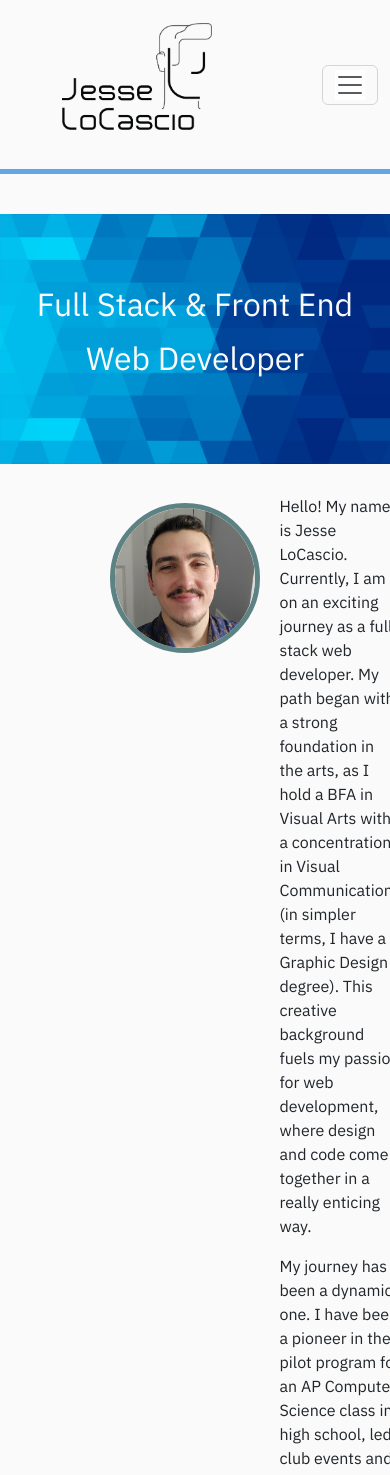
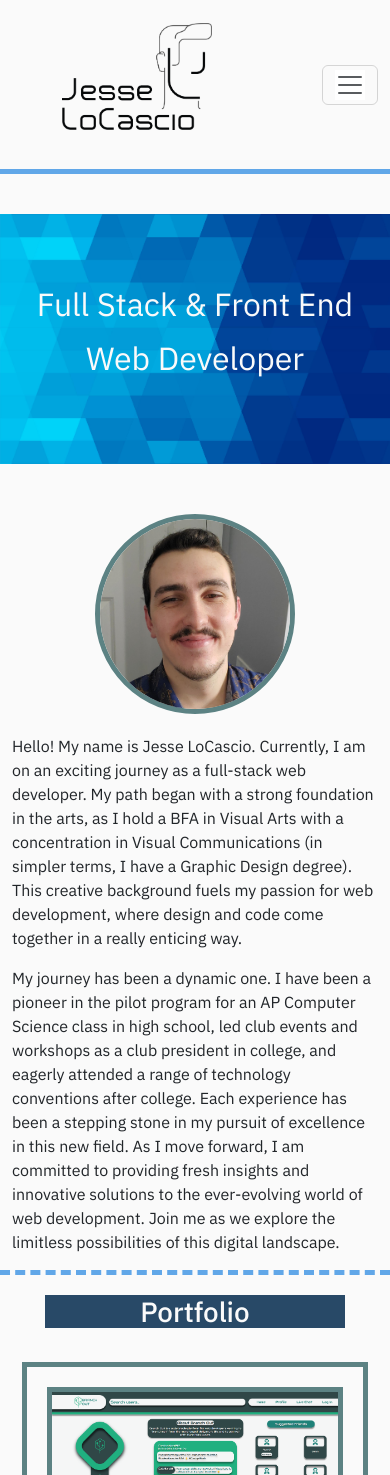
Before and after one commit to jeslocascio/Professional_Portfolio_Website, a React (Vite) app: page / in a window 390 px wide. Shown: the top 1475 px of the page. Built offline with nearby package versions, Linux system fonts and the light colour scheme; the HTML template or start-up script is replaced by a standard one.

Commit message:
Made About Me responsive

```diff
--- a/src/components/AboutMe.jsx
+++ b/src/components/AboutMe.jsx
@@ -4,7 +4,7 @@ import "../styles/AboutMe.css";
 
 function AboutMe() {
   return (
-    <Container className="About_Me">
+    <Container className="About_Me" id="about">
         <img src={Selfie} className="photoOfMe" alt="Jesse LoCascio" />
         <div className="line"></div>
         <div className="blurb">
--- a/src/styles/AboutMe.css
+++ b/src/styles/AboutMe.css
@@ -3,17 +3,15 @@
     display: flex;
     flex-direction: row;
     width: 100%;
-    max-width: 50%; /* Adjust as needed */
     border-bottom: 5px dashed var(--cornflower_blue);
 }
 
 .photoOfMe {
     border: 5px solid var(--cutty_sark);
-    margin-top: 5%;
     border-radius: 50%;
     margin-right: 20px;
-    width: 150px; /* Adjust as needed */
-    height: 150px; /* Adjust as needed */
+    width: 300px; /* Adjust as needed */
+    height: 300px; /* Adjust as needed */
     order: 1; /* For responsive order */
 }
 
@@ -27,3 +25,16 @@
     flex-grow: 1;
     order: 3; /* For responsive order */
 }
+
+/* Change direction for smaller screens */
+@media (max-width: 768px) {
+    .About_Me {
+      flex-direction: column;
+    }
+    .photoOfMe {
+        margin: 20px auto;
+        width: 200px; /* Adjust as needed */
+        height: 200px; /* Adjust as needed */
+        order: 1; /* For responsive order */
+    }
+  }
```
